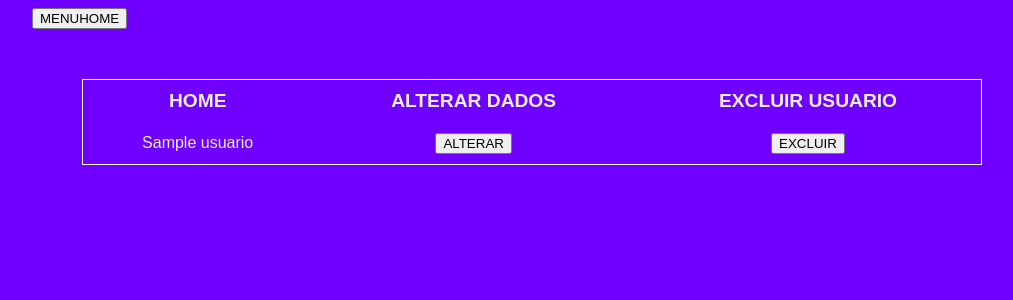
After one commit to LelouchCC04/projetos_t27_, a PHP site: page /listausuario.php in a window 1280 px wide. The commit adds this page. Shown: the top 300 px of the page, without its empty margins (108-1121 px from the left). Run offline with PHP 8.4, Linux system fonts and the light colour scheme; tables that the repository leaves empty or names only in its code hold one stand-in row (values such as "Sample post").

Commit message:
Criação da lista de usuarios e botão de alteração

```diff
--- a/cadastrausuario.php
+++ b/cadastrausuario.php
@@ -12,12 +12,12 @@
             $cont = $tbl[0];
         }
         if($cont == 1){
-            echo"<script>window.alert('USUARIO JÁ CADASTRADO')";
+            echo"<script>window.alert('USUARIO JÁ CADASTRADO');</script>";
         }
         else{
             $sql = "INSERT INTO usuarios(use_nome, use_senha) VALUES('$nome', '$senha')";
             mysqli_query($link, $sql);
-            header("Location: listausuarios.php");
+            header("Location: listausuario.php");
         }
     }
 ?>
--- a/estilo.css
+++ b/estilo.css
@@ -28,10 +28,11 @@ table tr td {
 }
 
 table tr td a {
-    color: #eee;
+    color: #eeeeee;
     text-decoration: none;
     font-weight: bolder;
     font-size: 1.1em;
+
 }
 /*  ESTE RECURSO ELIMINA VARIAÇÃO DE CORES EM LINHAS
 table tr:nth-of-type(odd) td {
--- /dev/null
+++ b/listausuario.php
@@ -0,0 +1,45 @@
+<?php
+include("conectadb.php");
+$sql = "SELECT * FROM usuarios";
+$resultado = mysqli_query($link, $sql);
+?>
+
+<!DOCTYPE html>
+<html lang="en">
+
+<head>
+
+    <meta charset="UTF-8">
+    <meta http-equiv="X-UA-Compatible" content="IE=edge">
+    <meta name="viewport" content="width=device-width, initial-scale=1.0">
+    <title>LISTA USUARIO</title>
+    <link rel="stylesheet" href="estilo.css">
+
+</head>
+
+<body>
+
+    <a href="homesistema"><input type="button" id="nebuhone" value="MENUHOME"></a>
+    <div class="container">
+        <table style="border: 1px solid #fff;">
+            <tr>
+                <th>HOME</th>
+                <th>ALTERAR DADOS</th>
+                <th>EXCLUIR USUARIO</th>
+            </tr>
+            <?php
+                while ($tbl = mysqli_fetch_array($resultado)){
+                   ?>
+                    <tr>
+                        <td><?=$tbl[1]?></td>
+                        <td><a href="alterarusuario.php?id=<?$tbl[0]?>"><input type="button" value="ALTERAR"></a></td>
+                        <td><a href="excluirusuario.php?id=<?$tbl[0]?>"><input type="button" value="EXCLUIR"></a></td>
+                    </tr>
+                    <?php
+                }
+            ?>
+        </table>
+    </div>
+</body>
+
+</html>
```
